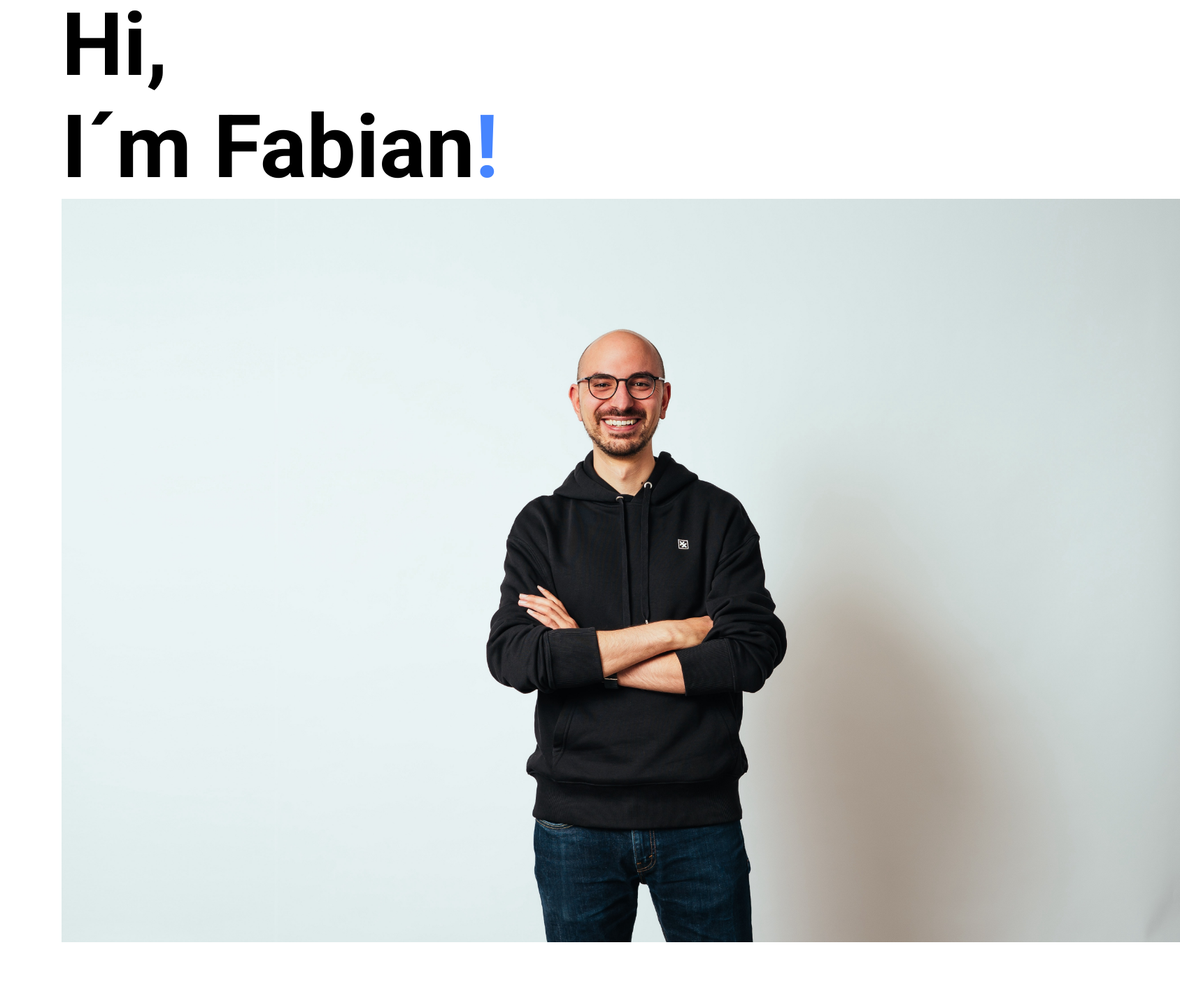
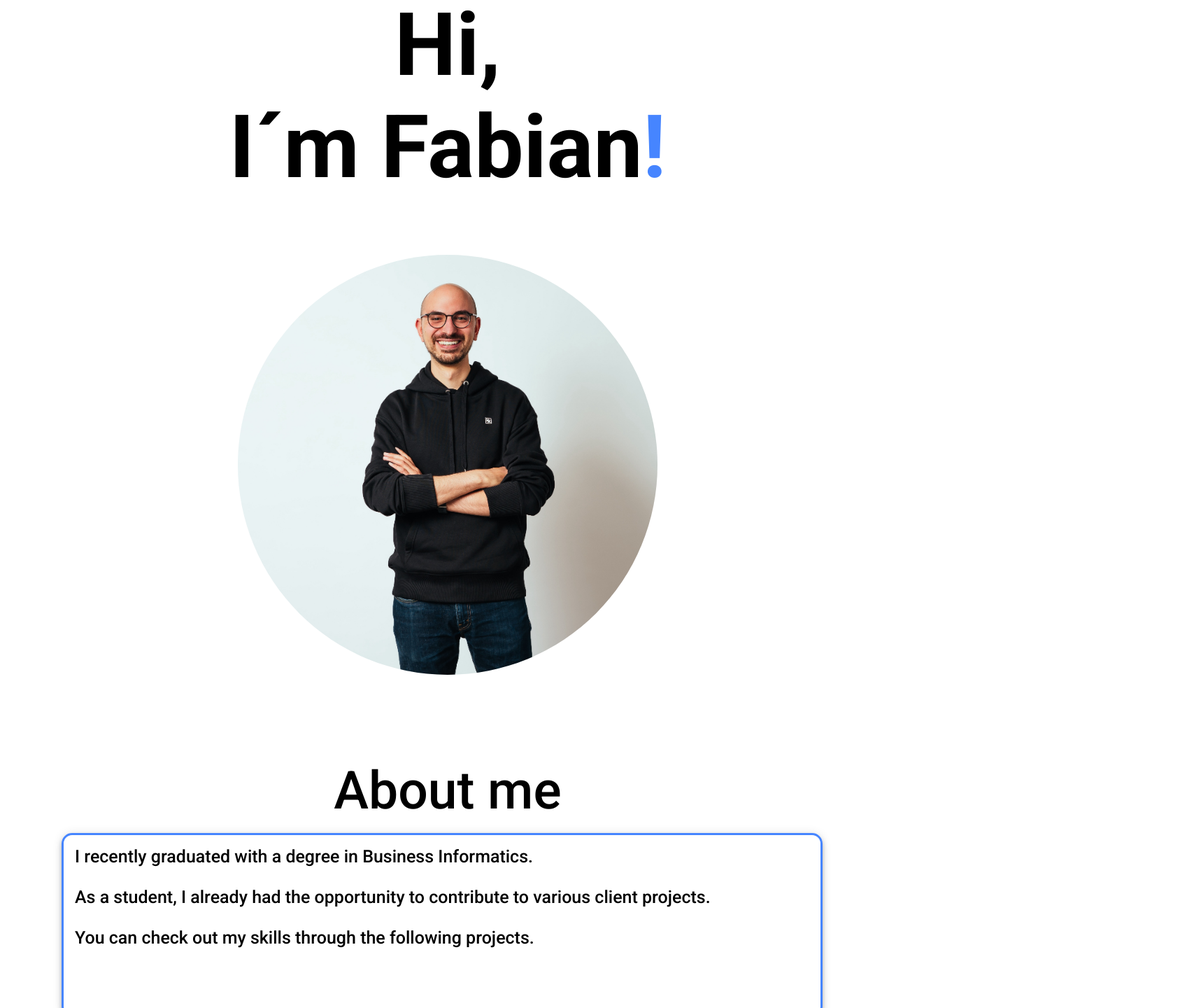
Before and after one commit to FabianFSA/MyPortfolio, a Next.js app: page / in a window 1280 px wide. Shown: the part 120-1560 px from the top of the page at 70% size, 1687 px wide, since content can reach past the window. Built offline with nearby package versions, Linux system fonts and the light colour scheme.

Commit message:
first redesign

```diff
--- a/components/AboutMe.tsx
+++ b/components/AboutMe.tsx
@@ -1,39 +1,13 @@
-import { type ReactJSXElement } from '@emotion/react/types/jsx-namespace'
 import { Box, Grid, ThemeProvider, Typography } from '@mui/material'
-import HeroPicture from '/public/fabian_sauer.jpeg'
 import theme, { accentBlue } from './Theme'
-import React from 'react'
-import Image from 'next/image'
-import { CenterFocusStrong } from '@mui/icons-material'
 
-const heroPictureStyle = { borderRadius: '50' }
-
-export default function AboutMe(): ReactJSXElement {
+export default function Intro(): ReactJSXElement {
   return (
-    <Box mb={10}>
-      <ThemeProvider theme={theme}>
-        <Grid
-          container
-          direction="row"
-          justifyContent="space-between"
-          alignItems="flex-end"
-        >
-          <Typography variant="h1">
-            Hi, <br /> I´m Fabian<span style={{ color: accentBlue }}>!</span>
-          </Typography>
-          <Image
-            src={HeroPicture}
-            alt="HeroPicture"
-            width={1600}
-            style={heroPictureStyle}
-            loading="lazy"
-            quality={100}
-          />
-        </Grid>
-        <Typography variant="h2" mt={15} textAlign="center">
-          About me
-        </Typography>
-
+    <ThemeProvider theme={theme}>
+      <Typography variant="h2" mt={15} textAlign="center">
+        About me
+      </Typography>
+      <Grid container alignItems="flex-start">
         <Box
           mr={2}
           mt={2}
@@ -44,16 +18,14 @@ export default function AboutMe(): ReactJSXElement {
           sx={{ boxShadow: 5, padding: 2, width: '1200px', height: '225px' }}
         >
           <Typography variant="h3">
-            I´m a Business Informatics student in 10th Semester @HKA based in
-            Karlsruhe DE! <br /> <br />
-            I´m interessted in Go Kart racing and hiking! <br /> <br />
-            I´m looking for new challanges, so i decided to run a half-marthon
-            this year! But i guess i do this next year <br />
-            <br />
-            I´m interessted in Softwaredevelopment -- Front- and Backend!
+            I recently graduated with a degree in Business Informatics.<br></br>
+            <br></br>
+            As a student, I already had the opportunity to contribute to various
+            client projects. <br></br>
+            <br></br>You can check out my skills through the following projects.
           </Typography>
         </Box>
-      </ThemeProvider>
-    </Box>
+      </Grid>
+    </ThemeProvider>
   )
 }
--- /dev/null
+++ b/components/Intro.tsx
@@ -0,0 +1,34 @@
+import { type ReactJSXElement } from '@emotion/react/types/jsx-namespace'
+import { Box, Grid, ThemeProvider, Typography } from '@mui/material'
+import HeroPicture from '../assets/images/fabian_sauer.jpeg'
+import theme, { accentBlue } from './Theme'
+import React from 'react'
+import Image from 'next/image'
+import { CenterFocusStrong, Height } from '@mui/icons-material'
+
+const centerDiv = {
+  display: 'flex',
+  justifyContent: 'center'
+}
+const heroPictureStyle = { borderRadius: '50%', maxWidth: 600, maxHeight: 600 }
+
+export default function Intro(): ReactJSXElement {
+  return (
+    <Box mb={10}>
+      <ThemeProvider theme={theme}>
+        <Typography mb={10} variant="h1" textAlign="center">
+          Hi, <br /> I´m Fabian
+          <span style={{ color: accentBlue }}>!</span>
+        </Typography>
+        <div style={centerDiv}>
+          <Image
+            src={HeroPicture}
+            alt="HeroPicture"
+            style={heroPictureStyle}
+            loading="lazy"
+          />
+        </div>
+      </ThemeProvider>
+    </Box>
+  )
+}
--- a/components/Projects_Exxeta.tsx
+++ b/components/Projects_Exxeta.tsx
@@ -10,7 +10,7 @@ export default function Projects_Exxeta(): ReactJSXElement {
         <Typography variant="h2" mb={15}>
           Projects <span style={{ color: accentBlue }}>@</span> Exxeta!
         </Typography>
-        <Grid container alignItems="">
+        <Grid container alignItems="flex-start">
           <Box
             mr={2}
             mt={2}
@@ -36,7 +36,7 @@ export default function Projects_Exxeta(): ReactJSXElement {
               Used Technologies
             </Typography>
             <Typography variant="body1">
-              Python, AWS Lambda, AWS Aurora PostgreSQL, Kotlin,
+              Python, AWS Lambda, AWS Aurora PostgreSQL
             </Typography>
           </Box>
         </Grid>
--- /dev/null
+++ b/pages/_app.tsx
@@ -0,0 +1,8 @@
+import './styles/global.css' // Globale Styles laden
+import type { AppProps } from 'next/app'
+
+function MyHomePageApp({ Component, pageProps }: AppProps) {
+  return <Component {...pageProps} /> // Render die aktuelle Seite
+}
+
+export default MyHomePageApp
--- a/pages/index.tsx
+++ b/pages/index.tsx
@@ -4,6 +4,7 @@ import AboutMe from '../components/AboutMe'
 import Projects_Exxeta from '../components/Projects_Exxeta'
 import Projects_Objektkultur from '../components/Projects_Objektkultur'
 import SchoolProjects from '../components/SchoolProjects'
+import Intro from '../components/Intro'
 import { Box } from '@mui/material'
 
 const Homepage: React.FC = () => {
@@ -16,6 +17,7 @@ const Homepage: React.FC = () => {
 
       <NavBar />
       <Box p={10} maxWidth="1750px">
+        <Intro />
         <AboutMe />
         <Projects_Exxeta />
         <Projects_Objektkultur />
--- /dev/null
+++ b/pages/styles/global.css
@@ -0,0 +1,2 @@
+.boxLarge {
+}
```
Also changed, not shown: assets/images/fabian_sauer.jpeg (added), public/fabian_sauer.jpeg (deleted).
